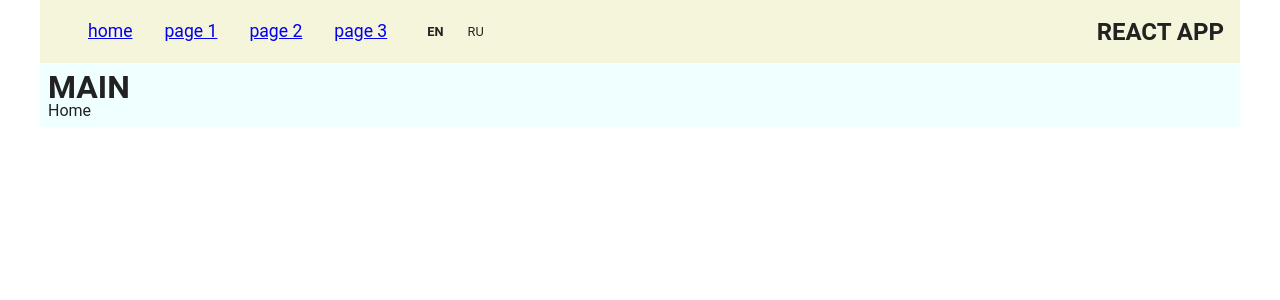
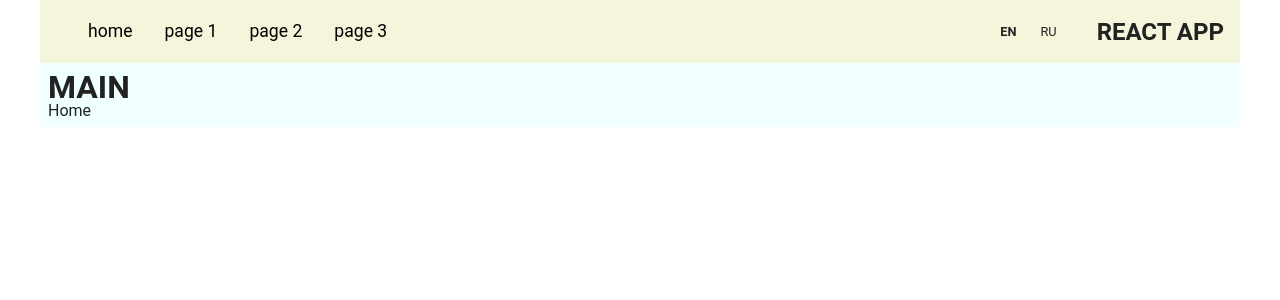
Before and after one commit to pavelkha/react-app, a React (Create React App) app: page / in a window 1280 px wide. Shown: the top 300 px of the page. Built offline with nearby package versions, Linux system fonts and the light colour scheme.

Commit message:
refactor page list in Header

```diff
--- a/public/reset.css
+++ b/public/reset.css
@@ -36,8 +36,12 @@ footer, header, hgroup, menu, nav, section {
 
 @import url('https://fonts.googleapis.com/css2?family=Roboto:wght@400;700&display=swap');
 * {
-  font-family: 'Roboto', sans-serif;
-  box-sizing: border-box;
+    font-family: 'Roboto', sans-serif;
+    box-sizing: border-box;
+}
+
+a {
+    text-decoration: none;
 }
 
 body {
--- a/src/components/Header/Header.jsx
+++ b/src/components/Header/Header.jsx
@@ -6,8 +6,14 @@ import languagesArray from '../../assets/languages';
 import './Header.scss';
 
 const Header = () => {
-  const [language, setLanguage] = useState('en');
+  const [language, setLanguage] = useState(document.querySelector('html').lang);
   const { t } = useTranslation();
+  const pagesLinksArray = [
+    { path: '/', content: 'homePage' },
+    { path: '/page1', content: 'page1' },
+    { path: '/page2', content: 'page2' },
+    { path: '/page3', content: 'page3' },
+  ];
 
   const changeLanguage = event => {
     const buttonLanguage = event.target.innerText.toLowerCase();
@@ -34,20 +40,29 @@ const Header = () => {
     );
   };
 
+  const renderPagesLinks = () => {
+    return (
+      pagesLinksArray.map((link, index) => {
+        return (
+          <li key={index}>
+            <Link to={link.path}>{t(link.content)}</Link>
+          </li>
+        );
+      })
+    );
+  };
+
   return (
     <header className='header-wrapper'>
+      <ul className='header-pages-list'>
+        {renderPagesLinks()}
+      </ul>
       <div className='header-flex-container'>
-        <ul className='header-pages-list'>
-          <li><Link to='/'>{t('homePage')}</Link></li>
-          <li><Link to='/page1'>{t('page1')}</Link></li>
-          <li><Link to='/page2'>{t('page2')}</Link></li>
-          <li><Link to='/page3'>{t('page3')}</Link></li>
-        </ul>
         <ul className='header-languages-list'>
           {renderLanguageButtons()}
         </ul>
+        <h1 className='header-title'>React App</h1>
       </div>
-      <h1 className='header-title'>React App</h1>
     </header>
   );
 };
--- a/src/components/Header/Header.scss
+++ b/src/components/Header/Header.scss
@@ -12,11 +12,6 @@
   background-color: beige;
 }
 
-.header-flex-container {
-  display: flex;
-  align-items: center;
-}
-
 .header-pages-list {
   font-size: 1.1rem;
   margin-left: 3rem;
@@ -27,12 +22,23 @@
     &:not(:last-child) {
       margin-right: 2rem;
     }
+
+    a {
+      color: black;
+      outline: none;
+    }
   }
+}
+
+.header-flex-container {
+  display: flex;
+  align-items: center;
+  margin-right: 1rem;
 }
 
 .header-languages-list {
   font-size: 0.8rem;
-  margin-left: 2rem;
+  margin-right: 2rem;
 
   li {
     display: inline;
@@ -61,7 +67,6 @@
 }
 
 .header-title {
-  margin-right: 1rem;
   text-transform: uppercase;
   font-size: 1.5rem;
 }
```
